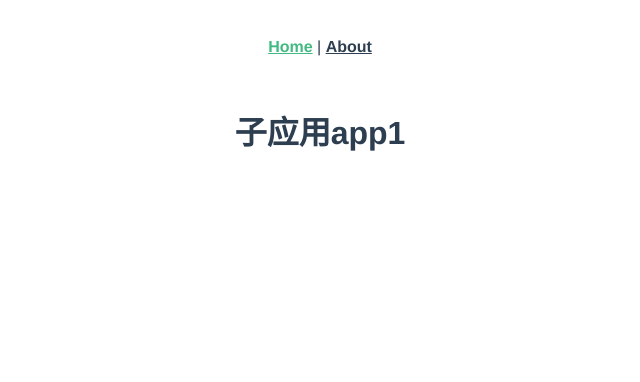
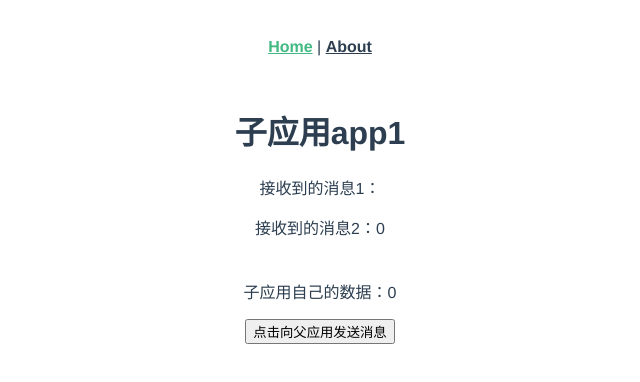
Before and after one commit to quanMister/qiankun-app1, a Vue app: page / in a window 1280 px wide. Shown: the top 382 px of the page, without its empty margins (320-960 px from the left). Built offline with nearby package versions, Linux system fonts and the light colour scheme.

Commit message:
feat: 主子应用通讯代码

```diff
--- /dev/null
+++ b/src/actions/index.js
@@ -0,0 +1,39 @@
+function emptyAction() {
+    // 设置一个actions实例
+    // 提示当前使用的是空 Action
+    console.warn('Current execute action is empty!');
+}
+
+class Actions {
+    // 默认值为空 Action
+    actions = {
+        onGlobalStateChange: emptyAction,
+        setGlobalState: emptyAction,
+    };
+
+    /**
+     * 设置 actions
+     */
+    setActions(actions) {
+        this.actions = actions;
+    }
+
+    /**
+     * 映射
+     */
+    onGlobalStateChange(...args) {
+        this.actions.onGlobalStateChange(...args);
+        return;
+    }
+
+    /**
+     * 映射
+     */
+    setGlobalState(...args) {
+        this.actions.setGlobalState(...args);
+        return;
+    }
+}
+
+const actions = new Actions();
+export default actions;
--- a/src/main.js
+++ b/src/main.js
@@ -3,13 +3,13 @@ import App from './App.vue';
 import VueRouter from 'vue-router';
 import routes from './router';
 import store from './store';
+import actions from './actions';
 
 Vue.config.productionTip = false;
 
 let router = null;
 let instance = null;
 function render(props = {}) {
-    console.log();
     const { container } = props;
     router = new VueRouter({
         base: window.__POWERED_BY_QIANKUN__ ? '/app1/' : '/',
@@ -43,6 +43,7 @@ export async function bootstrap() {
  * 应用每次进入都会调用 mount 方法，通常我们在这里触发应用的渲染方法
  */
 export async function mount(props) {
+    actions.setActions(props); // 把actions实例的actions对象值设置为props，这样actions对象值就有props里面的onGlobalStateChange等方法了，之后可以在vue页面调用。相当于将action对象绑到Vue原型上，为了项目中其他地方使用方便Vue.prototype.$actions = actions 、 Vue.prototype.$onGlobalStateChange = props.onGlobalStateChange、Vue.prototype.$setGlobalState = props.setGlobalState
     console.log('[vue] props from main framework', props);
     render(props);
 }
--- a/src/views/home/index.vue
+++ b/src/views/home/index.vue
@@ -1,14 +1,39 @@
 <!-- eslint-disable vue/multi-word-component-names -->
 <template>
-  <div class="home">
-    <h1>子应用app1</h1>
-  </div>
+    <div class="home">
+        <h1>子应用app1</h1>
+        <div style="margin-bottom: 40px">
+            <p>接收到的消息1：{{ mes1 }}</p>
+            <p>接收到的消息2：{{ mes2 }}</p>
+        </div>
+        <div>
+            <p>子应用自己的数据：{{ app1Msg }}</p>
+            <button @click="butClick">点击向父应用发送消息</button>
+        </div>
+    </div>
 </template>
 
-<script lang="ts" setup>
-import { onMounted } from "vue";
+<script setup>
+import { ref, onMounted } from 'vue';
+import actions from '../../actions';
+
+const mes1 = ref('');
+const mes2 = ref(0);
+const app1Msg = ref(0);
+const butClick = () => {
+    app1Msg.value += 1;
+    actions.setGlobalState({ app1Msg: app1Msg.value });
+};
 
 onMounted(() => {
-  console.log(13, "子应用app1",);
+    actions.onGlobalStateChange((state, prev) => {
+        console.log(28, '子应用监听主应用发来的信息', state, prev);
+        if (state.test !== prev.test) {
+            mes1.value = state.test;
+        }
+        if (state.mes2 !== prev.mes2) {
+            mes2.value = state.mes2;
+        }
+    }, true);
 });
 </script>
```
